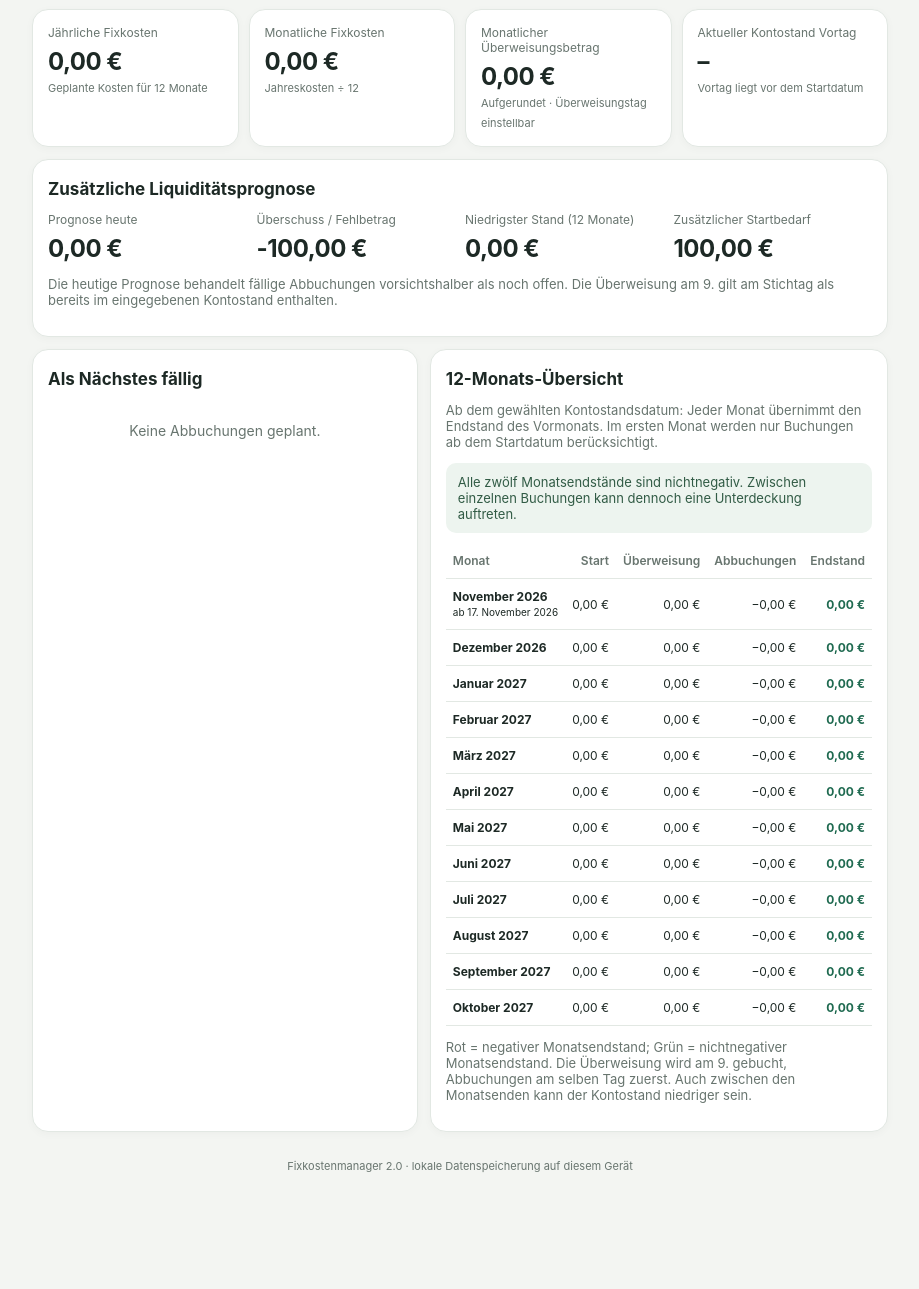
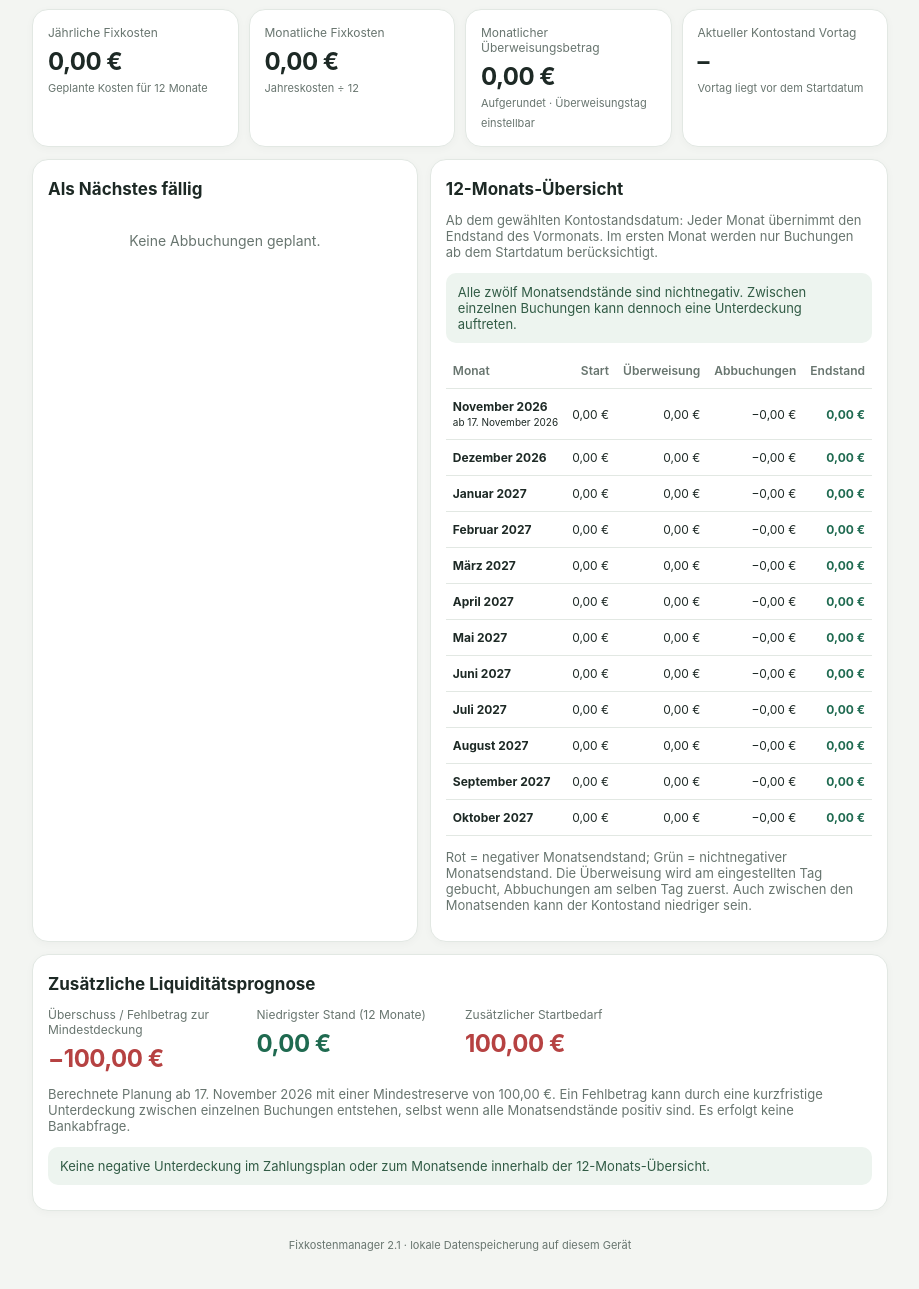
Before and after one commit to hamburgerjung63/fixkostenmanager, a plain HTML site: page index.html in a window 1280 px wide. Shown: the part 205-1494 px from the top of the page, without its empty margins (180-1099 px from the left). Before the commit the page ends 1415 px from the top, so only its background shows below. Drawn offline with Linux system fonts and the light colour scheme.

Commit message:
Add files via upload

```diff
--- a/index.html
+++ b/index.html
@@ -2,7 +2,7 @@
 <html lang="de">
 <head>
 <meta charset="utf-8"><meta name="viewport" content="width=device-width,initial-scale=1,viewport-fit=cover">
-<meta name="theme-color" content="#172b27"><title>Fixkostenmanager 2.0</title>
+<meta name="theme-color" content="#172b27"><title>Fixkostenmanager 2.1</title>
 <style>
 :root{--bg:#f3f5f2;--card:#fff;--ink:#1d2925;--muted:#68756f;--green:#1f6a50;--line:#e2e8e3;--red:#b64242;--gold:#a66b16}
 *{box-sizing:border-box}body{margin:0;background:var(--bg);color:var(--ink);font:16px -apple-system,BlinkMacSystemFont,"Segoe UI",sans-serif}
@@ -47,11 +47,11 @@ button{border:0;border-radius:11px;background:var(--green);color:white;padding:1
 <div class="card metric"><span>Monatlicher Überweisungsbetrag</span><strong id="mTransfer">0,00 €</strong><small>Aufgerundet · Überweisungstag einstellbar</small></div>
 <div class="card metric"><span>Aktueller Kontostand Vortag</span><strong id="mYesterday">–</strong><small id="yesterdayInfo">Berechneter Stand von gestern</small></div>
 </div>
-<div class="card" id="liquiditySummary"><h2>Zusätzliche Liquiditätsprognose</h2><div class="grid"><div class="metric"><span>Prognose heute</span><strong id="todayBalance">–</strong></div><div class="metric"><span>Überschuss / Fehlbetrag</span><strong id="surplus">–</strong></div><div class="metric"><span>Niedrigster Stand (12 Monate)</span><strong id="lowestBalance">–</strong></div><div class="metric"><span>Zusätzlicher Startbedarf</span><strong id="startShortfall">–</strong></div></div><p class="muted" id="forecastNote"></p></div>
 <div class="cols">
 <div class="card"><h2>Als Nächstes fällig</h2><div id="upcoming"></div></div>
-<div class="card"><h2>12-Monats-Übersicht</h2><p class="muted">Ab dem gewählten Kontostandsdatum: Jeder Monat übernimmt den Endstand des Vormonats. Im ersten Monat werden nur Buchungen ab dem Startdatum berücksichtigt.</p><div id="monthStatus" class="notice"></div><div class="tablewrap"><table class="monthtable"><thead><tr><th>Monat</th><th>Start</th><th>Überweisung</th><th>Abbuchungen</th><th>Endstand</th></tr></thead><tbody id="monthly"></tbody></table></div><p class="muted">Rot = negativer Monatsendstand; Grün = nichtnegativer Monatsendstand. Die Überweisung wird am 9. gebucht, Abbuchungen am selben Tag zuerst. Auch zwischen den Monatsenden kann der Kontostand niedriger sein.</p></div>
+<div class="card"><h2>12-Monats-Übersicht</h2><p class="muted">Ab dem gewählten Kontostandsdatum: Jeder Monat übernimmt den Endstand des Vormonats. Im ersten Monat werden nur Buchungen ab dem Startdatum berücksichtigt.</p><div id="monthStatus" class="notice"></div><div class="tablewrap"><table class="monthtable"><thead><tr><th>Monat</th><th>Start</th><th>Überweisung</th><th>Abbuchungen</th><th>Endstand</th></tr></thead><tbody id="monthly"></tbody></table></div><p class="muted">Rot = negativer Monatsendstand; Grün = nichtnegativer Monatsendstand. Die Überweisung wird am eingestellten Tag gebucht, Abbuchungen am selben Tag zuerst. Auch zwischen den Monatsenden kann der Kontostand niedriger sein.</p></div>
 </div>
+<div class="card" id="liquiditySummary"><h2>Zusätzliche Liquiditätsprognose</h2><div class="grid"><div class="metric"><span>Überschuss / Fehlbetrag zur Mindestdeckung</span><strong id="surplus">–</strong></div><div class="metric"><span>Niedrigster Stand (12 Monate)</span><strong id="lowestBalance">–</strong></div><div class="metric"><span>Zusätzlicher Startbedarf</span><strong id="startShortfall">–</strong></div></div><p class="muted" id="forecastNote"></p><div class="notice" id="liquidityWarning"></div></div>
 </section>
 <section id="costs" class="hidden">
 <div class="card">
@@ -85,7 +85,7 @@ button{border:0;border-radius:11px;background:var(--green);color:white;padding:1
 <div class="card"><h2>Numbers-Abgleich (manuell)</h2><p class="muted">Exportiere die Fixkosten als CSV und öffne sie in Numbers. Nach Änderungen exportiere die Tabelle aus Numbers als CSV und importiere sie hier wieder. Es erfolgt keine automatische Synchronisierung.</p><div class="row"><button onclick="exportCSV()">CSV für Numbers</button><button class="secondary" onclick="document.getElementById('csvFile').click()">CSV aus Numbers importieren</button></div><input id="csvFile" class="hidden" type="file" accept=".csv,text/csv" onchange="importCSV(event)"><div class="notice warning">Vor dem Import bitte eine JSON-Sicherung erstellen. Der CSV-Import ersetzt die Fixkostenliste, nicht die Kontoeinstellungen.</div></div><div class="card"><h2>Daten sichern und übertragen</h2><p class="muted">Deine Daten werden nur in diesem Browser auf diesem Gerät gespeichert. Exportiere regelmäßig eine Sicherung.</p><div class="row"><button onclick="exportData()">Daten exportieren</button><button class="secondary" onclick="document.getElementById('importFile').click()">Sicherung importieren</button></div><input id="importFile" type="file" accept="application/json" class="hidden" onchange="importData(event)"><p class="muted">Beim Import werden die vorhandenen App-Daten ersetzt.</p></div>
 <div class="card"><h2>Hinweise zur Berechnung</h2><p class="muted">Die jährlichen Fixkosten ergeben sich aus den geplanten Abbuchungen in den zwölf Monaten ab dem Startdatum. Die monatlichen Fixkosten sind der Durchschnitt (Jahreskosten ÷ 12). Der Überweisungsbetrag wird auf volle 5, 10, 25 oder 50 Euro aufgerundet und jeweils am eingestellten Überweisungstag eingeplant. Der einmal eingegebene Startbetrag wird über die geplanten Buchungen fortgeschrieben. Der Vortages-Endstand wird aus dem Startguthaben und allen geplanten Buchungen bis einschließlich gestern berechnet. Liegt gestern auf dem Startdatum, kann der Wert mit dem Startguthaben übereinstimmen. Der Wert ist keine Bankabfrage. Die Monatsübersicht zeigt zwölf Kalender-Monatsenden ab dem gewählten Startmonat; im ersten Monat nur Termine ab dem Startdatum. Bei gleicher Tagesfälligkeit rechnen wir vorsichtshalber Abbuchungen vor der Überweisung. Die zusätzliche Liquiditätsprognose kann kurzfristige Unterdeckungen anzeigen und verwendet weiterhin eine interne Mindestreserve von 100 Euro; sie beeinflusst den Überweisungsbetrag nicht.</p><p class="muted">Bankarbeitstage, Feiertage, variable Beträge und tatsächliche Buchungsverschiebungen werden nicht automatisch von der Bank abgefragt. Bitte gleiche die Termine mit deinen Vertragsunterlagen ab.</p><button class="danger" onclick="clearAll()">Alle Daten löschen</button></div>
 </section>
-<footer>Fixkostenmanager 2.0 · lokale Datenspeicherung auf diesem Gerät</footer>
+<footer>Fixkostenmanager 2.1 · lokale Datenspeicherung auf diesem Gerät</footer>
 </main>
 <script>
 const $=id=>document.getElementById(id), money=n=>new Intl.NumberFormat('de-DE',{style:'currency',currency:'EUR'}).format(Number(n)||0),pad=n=>String(n).padStart(2,'0'),dateStr=d=>d.getFullYear()+'-'+pad(d.getMonth()+1)+'-'+pad(d.getDate()),fmt=d=>d instanceof Date&&!isNaN(d)?new Intl.DateTimeFormat('de-DE',{day:'2-digit',month:'long',year:'numeric'}).format(d):'–',months=['Januar','Februar','März','April','Mai','Juni','Juli','August','September','Oktober','November','Dezember'];
@@ -103,10 +103,10 @@ function allEvents(start,end){return data.costs.filter(c=>c.active!=='no').flatM
 function isEnded(c,now){let last=c.endDate?parseDate(c.endDate):null;return !!last&&!isNaN(last)&&last<now}
 function forecast(start,end,transfer){let ev=allEvents(start,end).map(e=>({date:e.date,delta:-Number(e.cost.amount),kind:'debit',cost:e.cost,order:0}));for(let y=start.getFullYear();y<=end.getFullYear();y++)for(let m=0;m<12;m++){let d=clampDate(y,m,Number(data.transferDay));if(d>start&&d<end)ev.push({date:d,delta:transfer,kind:'transfer',order:1})}ev.sort((a,b)=>a.date-b.date||a.order-b.order);let cumulative=0,min=0;for(let e of ev){cumulative+=e.delta;min=Math.min(min,cumulative);e.cumulative=cumulative}return {events:ev,required:Math.max(0,-min+Number(data.buffer||0))}}
 function render(){normalize();const today=new Date();today.setHours(0,0,0,0);const base=data.asof?parseDate(data.asof):today;if(isNaN(base))return;const end=new Date(base.getFullYear()+1,base.getMonth(),base.getDate()),annual=allEvents(base,end).reduce((s,e)=>s+Number(e.cost.amount),0),average=annual/12,transfer=Math.ceil((average-0.00000001)/Number(data.roundingStep))*Number(data.roundingStep),bal=Number(data.balance)||0,result=forecast(base,end,transfer),required=result.required;
- const todayDelta=result.events.filter(e=>e.date<=today).reduce((s,e)=>s+e.delta,0),forecastToday=bal+todayDelta,lowest=bal+Math.min(0,...result.events.map(e=>e.cumulative)),surplus=bal-required;
- $('mAnnual').textContent=money(annual);$('mAverage').textContent=money(average);$('mTransfer').textContent=money(transfer);$('todayBalance').textContent=money(forecastToday);$('surplus').textContent=(surplus>=0?'+':'')+money(surplus);$('lowestBalance').textContent=money(lowest);$('startShortfall').textContent=money(Math.max(0,-surplus));
+ const lowest=bal+Math.min(0,...result.events.map(e=>e.cumulative)),surplus=bal-required;
+ $('mAnnual').textContent=money(annual);$('mAverage').textContent=money(average);$('mTransfer').textContent=money(transfer);$('surplus').textContent=(surplus>=0?'+':'−')+money(Math.abs(surplus));$('surplus').className=surplus<0?'negative':'positive';$('lowestBalance').textContent=money(lowest);$('lowestBalance').className=lowest<0?'negative':'positive';$('startShortfall').textContent=money(Math.max(0,-surplus));$('startShortfall').className=surplus<0?'negative':'positive';
  $('balance').value=data.balance??0;$('asof').value=data.asof||dateStr(today);$('transferDay').value=String(data.transferDay);$('roundingStep').value=String(data.roundingStep);
- $('forecastNote').textContent=base>today?'Achtung: Das Kontostandsdatum liegt in der Zukunft.':base<today?'Die heutige Zahl ist eine Prognose seit '+fmt(base)+'. Bereits tatsächlich gebuchte Abbuchungen oder Überweisungen können abweichen. Bitte Kontostand neu eingeben.':'Die heutige Prognose behandelt fällige Abbuchungen vorsichtshalber als noch offen. Die Überweisung am 9. gilt am Stichtag als bereits im eingegebenen Kontostand enthalten.';
+ $('forecastNote').textContent='Berechnete Planung ab '+fmt(base)+' mit einer Mindestreserve von '+money(data.buffer||0)+'. Ein Fehlbetrag kann durch eine kurzfristige Unterdeckung zwischen einzelnen Buchungen entstehen, selbst wenn alle Monatsendstände positiv sind. Es erfolgt keine Bankabfrage.';
  $('coverage').textContent='Monatliche Fixkosten '+money(average)+' · Überweisung '+money(transfer)+' (auf volle '+money(data.roundingStep)+' aufgerundet). Die Überweisung erfolgt jeweils am '+data.transferDay+'.';$('coverage').className='notice';
  $('upcoming').innerHTML=result.events.filter(e=>e.kind==='debit').slice(0,6).map(e=>`<div class="listitem"><div><b>${esc(e.cost.name)}</b><small>${fmt(e.date)} · ${esc(e.cost.category)}</small></div><div class="amount">${money(-e.delta)}</div></div>`).join('')||'<div class="empty">Keine Abbuchungen geplant.</div>';
   // Monatsübersicht: 12 vollständige Kalendermonats-Enden ab dem gewählten Startmonat.
@@ -126,6 +126,26 @@ function render(){normalize();const today=new Date();today.setHours(0,0,0,0);con
     html+=`<tr><td><b>${months[d.getMonth()]} ${d.getFullYear()}</b>${i===0?'<br><small>ab '+fmt(base)+'</small>':''}</td><td>${money(opening)}</td><td>${money(credit)}</td><td>−${money(debit)}</td><td class="${status}">${money(carry)}</td></tr>`;
   }
   $('monthly').innerHTML=html;
+  // Monatsendstände und Zwischenbuchungen getrennt prüfen – identische Ereignisse wie im Zahlungsplan.
+  const negativeInterim=monthlyForecast.events.filter(e=>bal+e.cumulative < -0.000001);
+  const negativeClosing=[];
+  for(let i=0;i<12;i++){
+    const next=new Date(base.getFullYear(),base.getMonth()+i+1,1);
+    const close=bal+monthlyForecast.events.filter(e=>e.date<next).reduce((sum,e)=>sum+e.delta,0);
+    if(close < -0.000001) negativeClosing.push(months[(base.getMonth()+i)%12]+' '+(base.getFullYear()+Math.floor((base.getMonth()+i)/12)));
+  }
+  const warn=$('liquidityWarning');
+  if(negativeClosing.length){
+    warn.className='notice warning';
+    warn.textContent='Achtung: Unterdeckung am Monatsende in '+negativeClosing.join(', ')+'. Bitte Zahlungsplan prüfen und Startguthaben oder Überweisung anpassen.';
+  }else if(negativeInterim.length){
+    warn.className='notice warning';
+    warn.textContent='Alle Monatsendstände sind gedeckt. Dazwischen gibt es jedoch '+negativeInterim.length+' Buchung(en) mit negativem Zwischenstand. Bitte im Zahlungsplan prüfen, ob Lastschriften vor der nächsten Überweisung scheitern könnten.';
+  }else{
+    warn.className='notice';
+    warn.textContent='Keine negative Unterdeckung im Zahlungsplan oder zum Monatsende innerhalb der 12-Monats-Übersicht.';
+  }
+
   const summary=$('monthStatus');
   summary.className='notice'+(negativeMonths?' warning':'');
   summary.textContent=negativeMonths?negativeMonths+' Monatsendstand/-stände sind negativ. Bitte Startguthaben oder Aufrundung prüfen.':'Alle zwölf Monatsendstände sind nichtnegativ. Zwischen einzelnen Buchungen kann dennoch eine Unterdeckung auftreten.';
```
